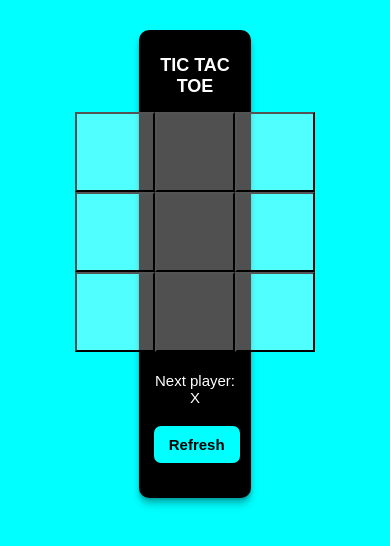
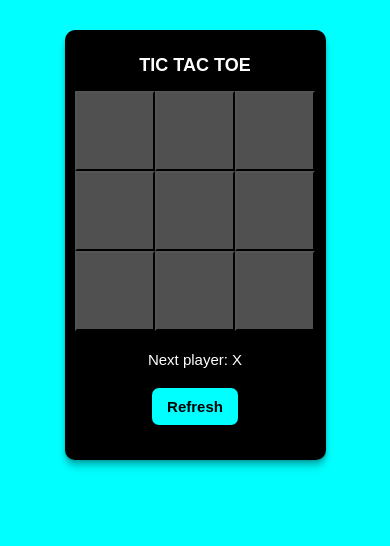
Before and after one commit to BeeC00des/tic-tac-toe-app, a React app: page / in a window 390 px wide. Built offline with nearby package versions, Linux system fonts and the light colour scheme.

Commit message:
added mobile phone responsiveness

```diff
--- a/src/index.css
+++ b/src/index.css
@@ -58,3 +58,9 @@ body {
    background-color:aqua;
    border:none;
 }
+
+@media only screen and (max-width: 768px) {
+   .board{
+      width: 70%;
+   }
+}
```
